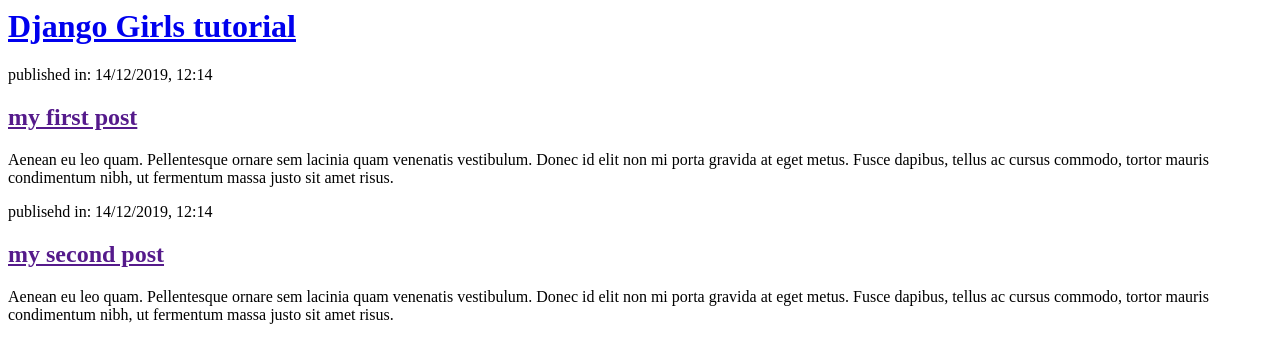
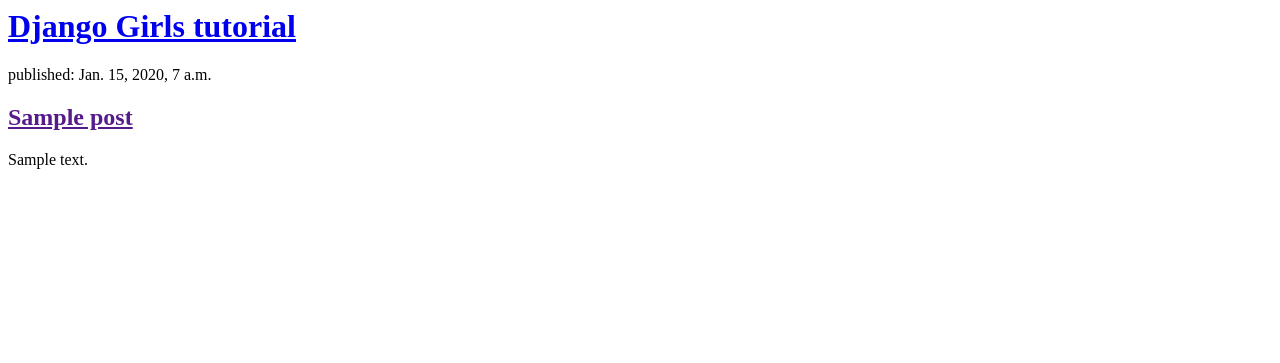
Before and after one commit to jhoisz/my-first-blog, a Django app: template blog/templates/blog/post_list.html in a window 1280 px wide. Shown: the top 363 px of the page. Run offline with Django 3.2, Linux system fonts and the light colour scheme; the template is opened without the code that fills it: values that come from a table or form of the project are taken from there, others are empty; tables that the repository leaves empty hold one stand-in row (values such as "Sample post").

Commit message:
Changed templates and views

```diff
--- a/blog/templates/blog/post_list.html
+++ b/blog/templates/blog/post_list.html
@@ -6,7 +6,14 @@
         <div>
             <h1><a href="/">Django Girls tutorial</a></h1>
         </div>
-        <div>
+            {% for post in posts%}
+                <div>
+                    <p>published: {{post.published_date}}</p>
+                    <h2><a href="">{{ post.title }}</a></h2>
+                    <p>{{ post.text|linebreaksbr }}</p>
+                </div>
+                {% endfor %}
+   <!--     <div>
             <p>published in: 14/12/2019, 12:14</p>
             <h2><a href="">my first post</a></h2>
             <p>Aenean eu leo quam. Pellentesque ornare sem lacinia quam venenatis vestibulum. Donec id elit non mi porta gravida at eget metus. Fusce dapibus, tellus ac cursus commodo, tortor mauris condimentum nibh, ut fermentum massa justo sit amet risus.</p>
@@ -17,5 +24,6 @@
                 <h2><a href="">my second post</a></h2>
                 <p>Aenean eu leo quam. Pellentesque ornare sem lacinia quam venenatis vestibulum. Donec id elit non mi porta gravida at eget metus. Fusce dapibus, tellus ac cursus commodo, tortor mauris condimentum nibh, ut fermentum massa justo sit amet risus.</p>
             </div>
+   -->
     </body>
 </html>
--- a/blog/views.py
+++ b/blog/views.py
@@ -1,4 +1,6 @@
 from django.shortcuts import render
+from .models import Post
 
 def post_list(request):
-    return render(request, 'blog/post_list.html', {})
+    posts = Post.objects.filter(published_date__lte=timezone.now()).order_by('published_date')
+    return render(request, 'blog/post_list.html', {'posts': posts})
```
